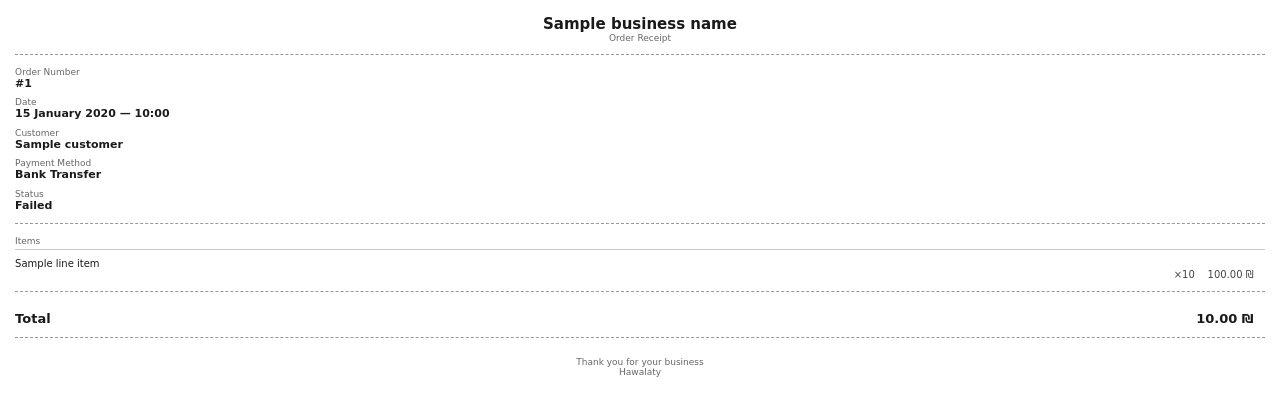
After one commit to mostfaswaisi93/hawalaty-laravel, a Laravel app: template resources/views/receipts/transfer.blade.php in a window 1280 px wide. The commit adds this page. Shown: the top 416 px of the page. Run offline with Laravel 12, Linux system fonts and the light colour scheme; the template is opened without the code that fills it: most values are stand-ins (such as "Sample title", 1, 10 or a date in 2020); parts of the project's set-up code (start-up, migrations or seed data) failed here and were passed over.

Commit message:
feat: add receipt generation and export functionality for transfers; restrict bank deletion on financial history

```diff
--- a/lang/en.json
+++ b/lang/en.json
@@ -45,6 +45,7 @@
   "إنشاء الطلب": "Create Order",
   "إنشاء حساب — حوالاتي": "Sign Up — Hawalaty",
   "إنقاص": "Decrease",
+  "إيصال طلب": "Order Receipt",
   "إيقاف": "Deactivate",
   "ابحث بالاسم أو البريد...": "Search by name or email...",
   "ابحث عن بنك...": "Search for a bank...",
@@ -70,6 +71,7 @@
   "الأجهزة التي سجّلت الدخول منها إلى حسابك — يمكنك إلغاء أيّ منها.": "The devices you have signed in to your account from — you can revoke any of them.",
   "الأجهزة — حوالاتي": "Devices — Hawalaty",
   "الأسئلة الشائعة": "Frequently Asked Questions",
+  "الأصناف": "Items",
   "الإجمالي": "Total",
   "الإعدادات": "Settings",
   "الإعدادات — حوالاتي": "Settings — Hawalaty",
@@ -77,6 +79,7 @@
   "الاسم": "Name",
   "الباقات": "Packages",
   "الباقة": "Package",
+  "الباقي": "Change",
   "البريد الإلكتروني": "Email",
   "البريد الإلكتروني أو كلمة المرور غير صحيحة.": "The email or password is incorrect.",
   "البنك": "Bank",
@@ -101,6 +104,7 @@
   "السابق": "Previous",
   "السجل": "History",
   "السجلات": "Logs",
+  "السعر": "Price",
   "السعر (₪)": "Price (₪)",
   "الشركاء": "Partners",
   "الصناديق": "Boxes",
@@ -115,6 +119,7 @@
   "الفريق — حوالاتي": "Team — Hawalaty",
   "القائمة": "Menu",
   "الكل": "All",
+  "الكمية": "Qty",
   "المالك يملك كل الصلاحيات. المدير يملك كل الصلاحيات عدا إدارة الفريق. الموظف يمكنه إنشاء الطلبات فقط. يمكنك تعيين الدور المناسب لكل عضو من صفحة «الفريق».": "The Owner has all permissions. The Manager has all permissions except team management. The Staff member can only create orders. You can assign the right role to each member from the \"Team\" page.",
   "المالية": "Finance",
   "المبلغ": "Amount",
@@ -154,6 +159,7 @@
   "تسجيل الدخول — حوالاتي": "Sign In — Hawalaty",
   "تسجيل خروج": "Signed Out",
   "تسجيل دخول": "Signed In",
+  "تصدير PDF": "Export PDF",
   "تصفّح وابحث في كل طلباتك": "Browse and search all your orders",
   "تطبيق": "Apply",
   "تظهر الأجهزة هنا عند تسجيل الدخول من تطبيق الجوال.": "Devices appear here when you sign in from the mobile app.",
@@ -215,6 +221,7 @@
   "دليل سريع وأجوبة لأكثر الأسئلة شيوعاً.": "A quick guide and answers to the most common questions.",
   "دور": "Role",
   "راسلنا": "Contact Us",
+  "رقم الطلب": "Order Number",
   "رقم الهاتف": "Phone Number",
   "رمز الترخيص": "License Code",
   "رمز الترخيص أو البريد الإلكتروني أو كلمة المرور غير صحيحة.": "The license code, email, or password is incorrect.",
@@ -231,9 +238,11 @@
   "سياسة الخصوصية": "Privacy Policy",
   "شروط الخدمة": "Terms of Service",
   "شريكك الموثوق في عالم التحويلات المالية": "Your trusted partner in the world of money transfers",
+  "شكراً لتعاملكم معنا": "Thank you for your business",
   "صفحة": "Page",
   "صنف": "items",
   "صنف جديد": "New Item",
+  "طباعة الإيصال": "Print Receipt",
   "طريقة الدفع": "Payment Method",
   "طلب جديد": "New Order",
   "طلب جديد — حوالاتي": "New Order — Hawalaty",
@@ -278,6 +287,7 @@
   "لا نتائج مطابقة": "No matching results",
   "لا نشاط في هذه الفترة": "No activity in this period",
   "لا نشاط مسجّل بعد": "No activity logged yet",
+  "لا يمكن حذف هذا البنك لأنه مرتبط بمصروفات أو حوالات سابقة. عطّله بدلاً من ذلك.": "This bank cannot be deleted because it has related expenses or transfers. Deactivate it instead.",
   "لا يوجد أعضاء": "No members",
   "لتغيير كلمة المرور، املأ الحقلين أدناه — وإلا اتركهما فارغين.": "To change your password, fill in both fields below — otherwise leave them empty.",
   "لديك حساب بالفعل؟": "Already have an account?",
--- /dev/null
+++ b/resources/views/receipts/transfer.blade.php
@@ -0,0 +1,114 @@
+<!DOCTYPE html>
+<html lang="{{ app()->getLocale() }}" dir="{{ app()->getLocale() === 'ar' ? 'rtl' : 'ltr' }}">
+<head>
+    <meta charset="utf-8">
+    <style>
+        {{-- dompdf: no external stylesheets/fonts — everything must be inline
+             and use a font it ships with (DejaVu Sans covers Arabic + Latin
+             correctly, verified). Meta rows are STACKED <div> blocks, not a
+             two-column <table> — dompdf's table column-width calculation
+             reliably clips the last few characters of narrow-column cell
+             content regardless of page width (verified: identical clipping
+             on an 80mm receipt AND a full A4 page), so single-column block
+             flow is used for anything that isn't genuinely tabular. --}}
+        * { margin: 0; padding: 0; box-sizing: border-box; }
+        body { font-family: 'DejaVu Sans', sans-serif; font-size: 11px; color: #1a1a1a; }
+        .receipt { width: 100%; padding: 4mm; }
+        .center { text-align: center; }
+        .business-name { font-size: 15px; font-weight: bold; }
+        .muted { color: #666; font-size: 9px; }
+        .divider { border-top: 1px dashed #999; margin: 3mm 0; }
+        .row { margin-bottom: 2mm; }
+        .row .label { color: #666; font-size: 9px; }
+        .row .value { font-size: 11px; font-weight: bold; }
+        table { width: 100%; border-collapse: collapse; }
+        .items-label { font-size: 9px; color: #666; padding-bottom: 1mm; border-bottom: 1px solid #ccc; margin-bottom: 2mm; }
+        .item-row { margin-bottom: 2mm; }
+        .item-name { font-size: 10px; }
+        {{-- dompdf clips the trailing character(s) of any text-align:end line
+             when the content sits flush against the container edge (verified:
+             the ₪ symbol specifically vanished at the end of these lines,
+             confirmed via raw-HTML inspection that Blade emits it correctly
+             — dompdf drops it at render time). A small end-side padding
+             buffer reliably prevents it. --}}
+        .item-detail { font-size: 10px; color: #444; text-align: {{ app()->getLocale() === 'ar' ? 'left' : 'right' }}; padding-{{ app()->getLocale() === 'ar' ? 'left' : 'right' }}: 3mm; }
+        .total-row td { padding-top: 2mm; font-size: 13px; font-weight: bold; }
+        .amount-cell { padding-{{ app()->getLocale() === 'ar' ? 'left' : 'right' }}: 3mm; text-align: {{ app()->getLocale() === 'ar' ? 'left' : 'right' }}; }
+        .footer { margin-top: 5mm; font-size: 9px; color: #666; }
+    </style>
+</head>
+<body>
+    <div class="receipt">
+        <div class="center">
+            <div class="business-name">{{ $businessName }}</div>
+            <div class="muted">{{ __('إيصال طلب') }}</div>
+        </div>
+
+        <div class="divider"></div>
+
+        <div class="row">
+            <div class="label">{{ __('رقم الطلب') }}</div>
+            <div class="value" dir="ltr">#{{ strtoupper(substr($order->id, -8)) }}</div>
+        </div>
+        <div class="row">
+            <div class="label">{{ __('التاريخ') }}</div>
+            <div class="value">{{ $order->created_at->translatedFormat('j F Y — H:i') }}</div>
+        </div>
+        <div class="row">
+            <div class="label">{{ __('العميل') }}</div>
+            <div class="value">{{ $order->customer }}</div>
+        </div>
+        <div class="row">
+            <div class="label">{{ __('طريقة الدفع') }}</div>
+            <div class="value">{{ $order->payment_method->value === 'cash' ? __('نقدي') : __('تحويل بنكي') }}</div>
+        </div>
+        @if ($order->payment_method->value === 'bank' && $order->bank)
+            <div class="row">
+                <div class="label">{{ __('البنك') }}</div>
+                <div class="value">{{ $order->bank->name }}</div>
+            </div>
+        @endif
+        <div class="row">
+            <div class="label">{{ __('الحالة') }}</div>
+            <div class="value">
+                {{ match($order->status->value) { 'completed' => __('مكتملة'), 'pending' => __('قيد الانتظار'), default => __('فاشلة') } }}
+            </div>
+        </div>
+
+        <div class="divider"></div>
+
+        @if ($order->lineItems->isNotEmpty())
+            <div class="items-label">{{ __('الأصناف') }}</div>
+            @foreach ($order->lineItems as $line)
+                <div class="item-row">
+                    <div class="item-name">{{ $line->name }}</div>
+                    <div class="item-detail" dir="ltr">×{{ $line->quantity }} &nbsp;&nbsp; {{ number_format($line->quantity * $line->price, 2) }} ₪</div>
+                </div>
+            @endforeach
+            <div class="divider"></div>
+        @endif
+
+        <div class="row" style="margin-bottom: 0;">
+            <table>
+                <tr class="total-row">
+                    <td>{{ __('الإجمالي') }}</td>
+                    <td class="amount-cell" dir="ltr">{{ number_format($order->amount, 2) }} ₪</td>
+                </tr>
+                @if ($order->has_change && $order->change_amount)
+                    <tr>
+                        <td class="muted">{{ __('الباقي') }}</td>
+                        <td class="muted amount-cell" dir="ltr">{{ number_format($order->change_amount, 2) }} ₪</td>
+                    </tr>
+                @endif
+            </table>
+        </div>
+
+        <div class="divider"></div>
+
+        <div class="center footer">
+            {{ __('شكراً لتعاملكم معنا') }}<br>
+            {{ __('حوالاتي') }}
+        </div>
+    </div>
+</body>
+</html>
--- a/resources/views/reports/index.blade.php
+++ b/resources/views/reports/index.blade.php
@@ -36,6 +36,11 @@
                 <span class="material-symbols-outlined !text-xl">query_stats</span>
                 {{ __('عرض') }}
             </button>
+            <a href="{{ route('reports.export', ['from' => $from, 'to' => $to]) }}" target="_blank"
+                class="flex items-center justify-center gap-2 rounded-xl border border-outline-variant bg-surface-container-lowest px-6 py-2.5 font-body-sm font-bold text-on-surface transition-colors hover:bg-surface-container">
+                <span class="material-symbols-outlined !text-xl">picture_as_pdf</span>
+                {{ __('تصدير PDF') }}
+            </a>
         </form>
 
         {{-- summary cards --}}
--- a/routes/web.php
+++ b/routes/web.php
@@ -10,6 +10,7 @@ use App\Http\Controllers\Web\DeviceController;
 use App\Http\Controllers\Web\ExpenseController;
 use App\Http\Controllers\Web\HistoryController;
 use App\Http\Controllers\Web\MenuController;
+use App\Http\Controllers\Web\ReceiptController;
 use App\Http\Controllers\Web\ReportController;
 use App\Http\Controllers\Web\SettingsController;
 use App\Http\Controllers\Web\TeamController;
@@ -78,6 +79,7 @@ Route::middleware(['tenant.session', 'auth:tenant'])->group(function () {
     Route::post('transfers', [TransferController::class, 'store'])->name('transfers.store');
 
     Route::get('history', [HistoryController::class, 'index'])->name('history.index');
+    Route::get('transfers/{transfer}/receipt', [ReceiptController::class, 'show'])->name('transfers.receipt');
 
     // Banks & wallets
     Route::get('banks', [BankController::class, 'index'])->name('banks.index');
@@ -101,6 +103,7 @@ Route::middleware(['tenant.session', 'auth:tenant'])->group(function () {
 
     // Reports
     Route::get('reports', [ReportController::class, 'index'])->name('reports.index');
+    Route::get('reports/export', [ReportController::class, 'export'])->name('reports.export');
 
     // Constants — lists + items
     Route::get('constants', [ConstantController::class, 'index'])->name('constants.index');
```
Also changed, not shown: app/Http/Controllers/Web/BankController.php (+6 -1 lines), app/Http/Controllers/Web/ReceiptController.php (added, +31 -0 lines), app/Http/Controllers/Web/ReportController.php (+24 -2 lines), app/Services/Tenant/BankService.php (+17 -0 lines), database/migrations/tenant/2026_07_13_000001_restrict_bank_deletion_on_financial_data.php (added, +52 -0 lines), lang/ar.json (+10 -0 lines), resources/views/history/index.blade.php (+17 -5 lines), resources/views/reports/pdf.blade.php (added, +92 -0 lines), .claude/launch.json (added).
